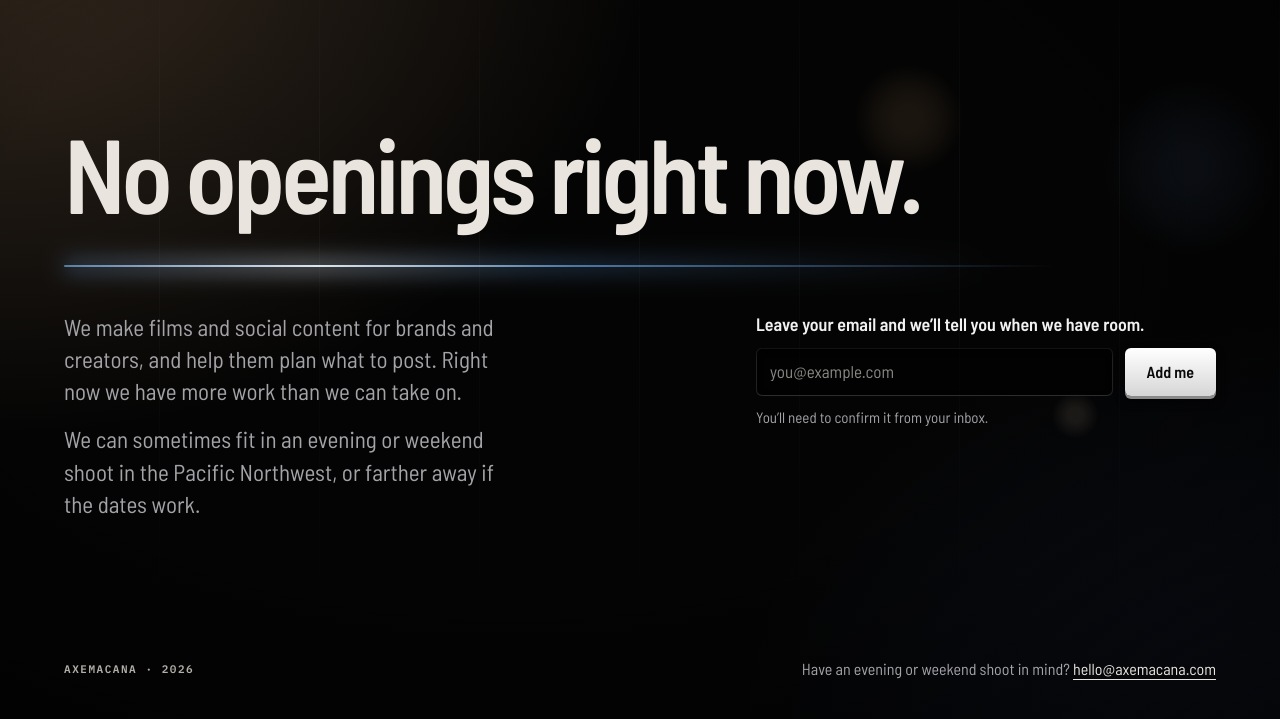
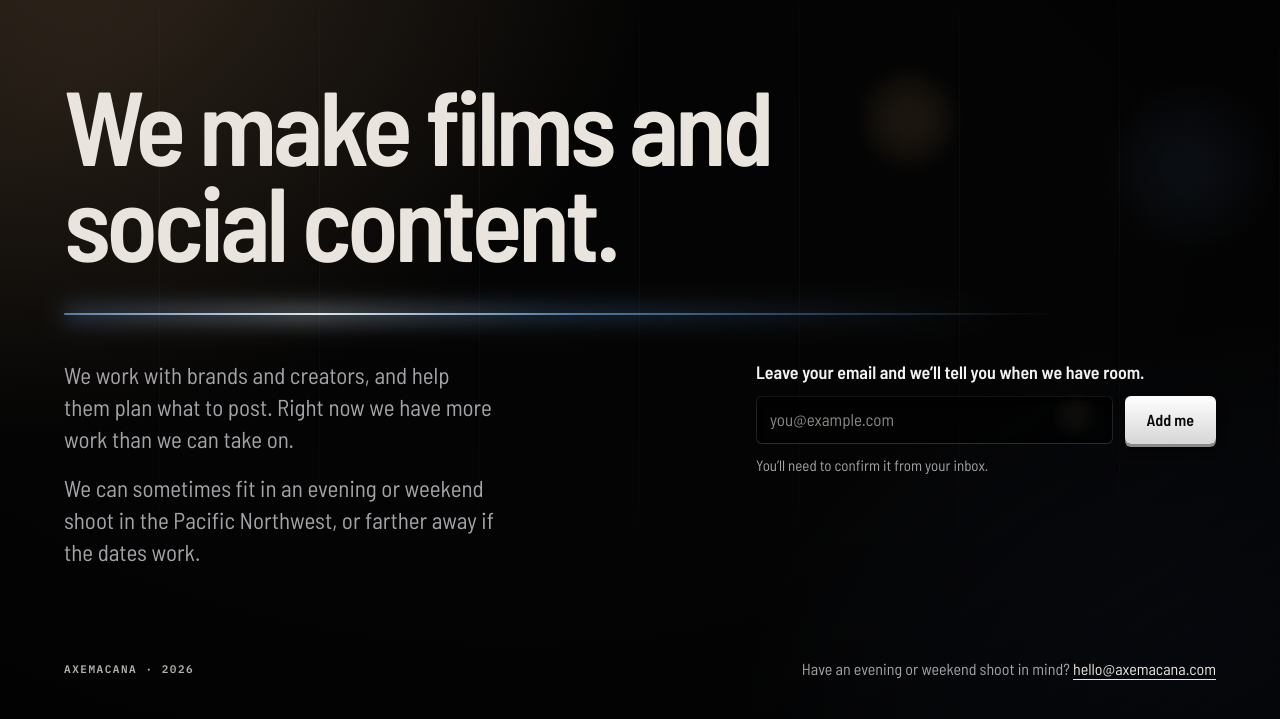
Before and after one commit to whereiszack/axemacana-site, a plain HTML site: page index.html in a window 1280 px wide. Shown: the part 73-792 px from the top of the page. Drawn offline with Linux system fonts and the light colour scheme.

Commit message:
Landing page: headline says what we do
The founder asked to replace "No openings right now." with a line about what
the studio does. The headline is now "We make films and social content.";
the paragraph under it starts with who we work with, so it does not repeat
the headline. "No openings right now." is also dropped from the meta
description. The status light ("Booked 9 to 5") still says we are busy.

Checked locally at 1024 and 375 px: no horizontal scroll.

Co-Authored-By: Claude Opus 5.5 <noreply@anthropic.com>

```diff
--- a/index.html
+++ b/index.html
@@ -5,7 +5,7 @@
 <meta name="theme-color" content="#040404">
 <meta name="viewport" content="width=device-width,initial-scale=1">
 <title>Axe Macana</title>
-<meta name="description" content="Axe Macana makes films and social content for brands and creators. No openings right now. Evening and weekend shoots in the Pacific Northwest when the dates work.">
+<meta name="description" content="Axe Macana makes films and social content for brands and creators. Evening and weekend shoots in the Pacific Northwest when the dates work.">
 <link rel="preconnect" href="https://fonts.googleapis.com">
 <link rel="preconnect" href="https://fonts.gstatic.com" crossorigin>
 <link href="https://fonts.googleapis.com/css2?family=Barlow+Semi+Condensed:wght@400;600&family=IBM+Plex+Mono:wght@500;600&display=swap" rel="stylesheet">
@@ -112,11 +112,11 @@ function gcReady(){function go(){goatcounter.count();goatcounter.bind_events();
 </header>
 
 <main id="main">
-  <h1>No openings right now.</h1>
+  <h1>We make films and social content.</h1>
   <div class="glow" aria-hidden="true"><span class="line live"></span><span class="haze live"></span></div>
   <div class="lower">
     <div class="copy">
-    <p>We make films and social content for brands and creators, and help them plan what to post. Right now we have more work than we can take on.</p>
+    <p>We work with brands and creators, and help them plan what to post. Right now we have more work than we can take on.</p>
     <p>We can sometimes fit in an evening or weekend shoot in the Pacific Northwest, or farther away if the dates work.</p>
     </div>
     <form id="signup" action="https://app.kit.com/forms/10152137/subscriptions" method="post" accept-charset="UTF-8">
```
